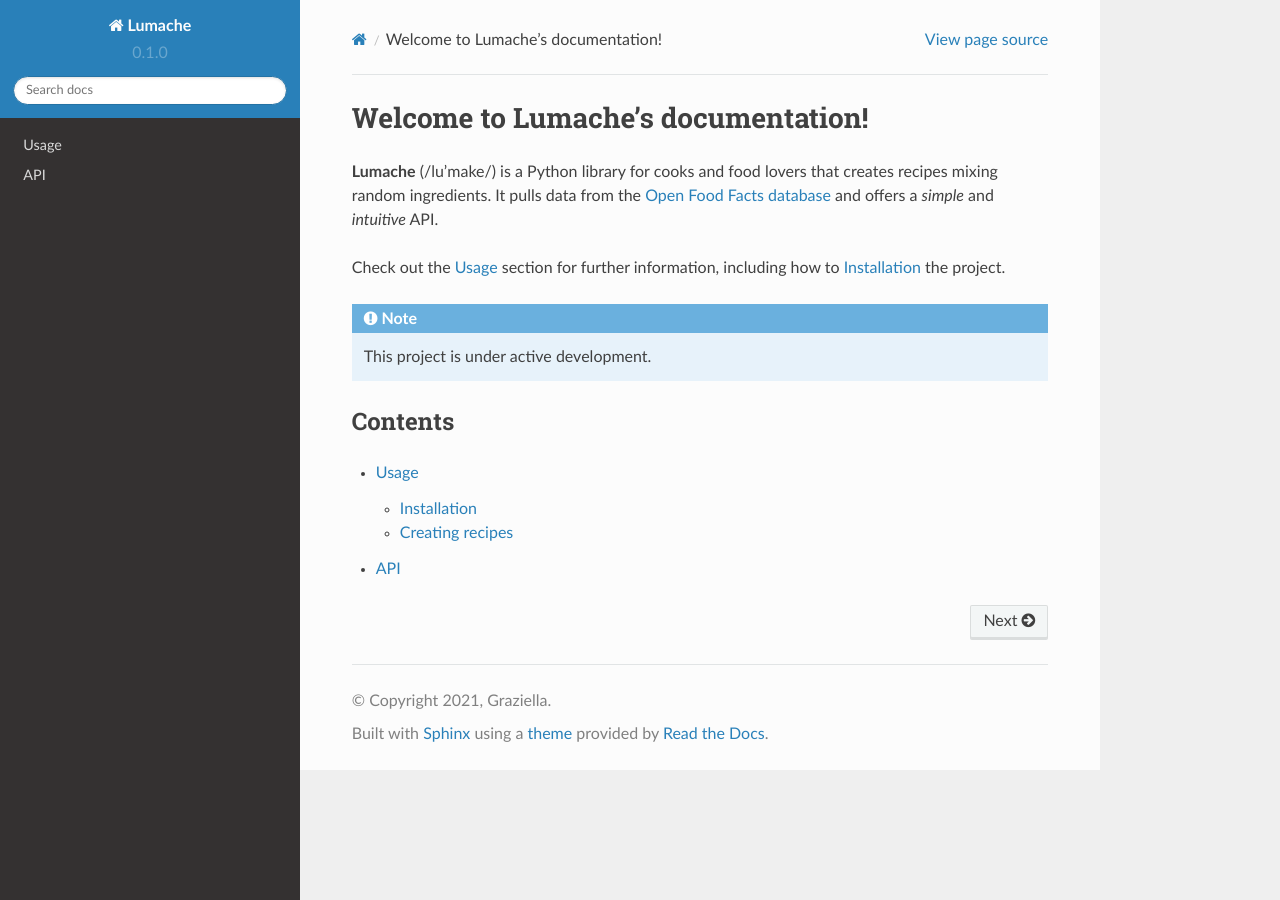
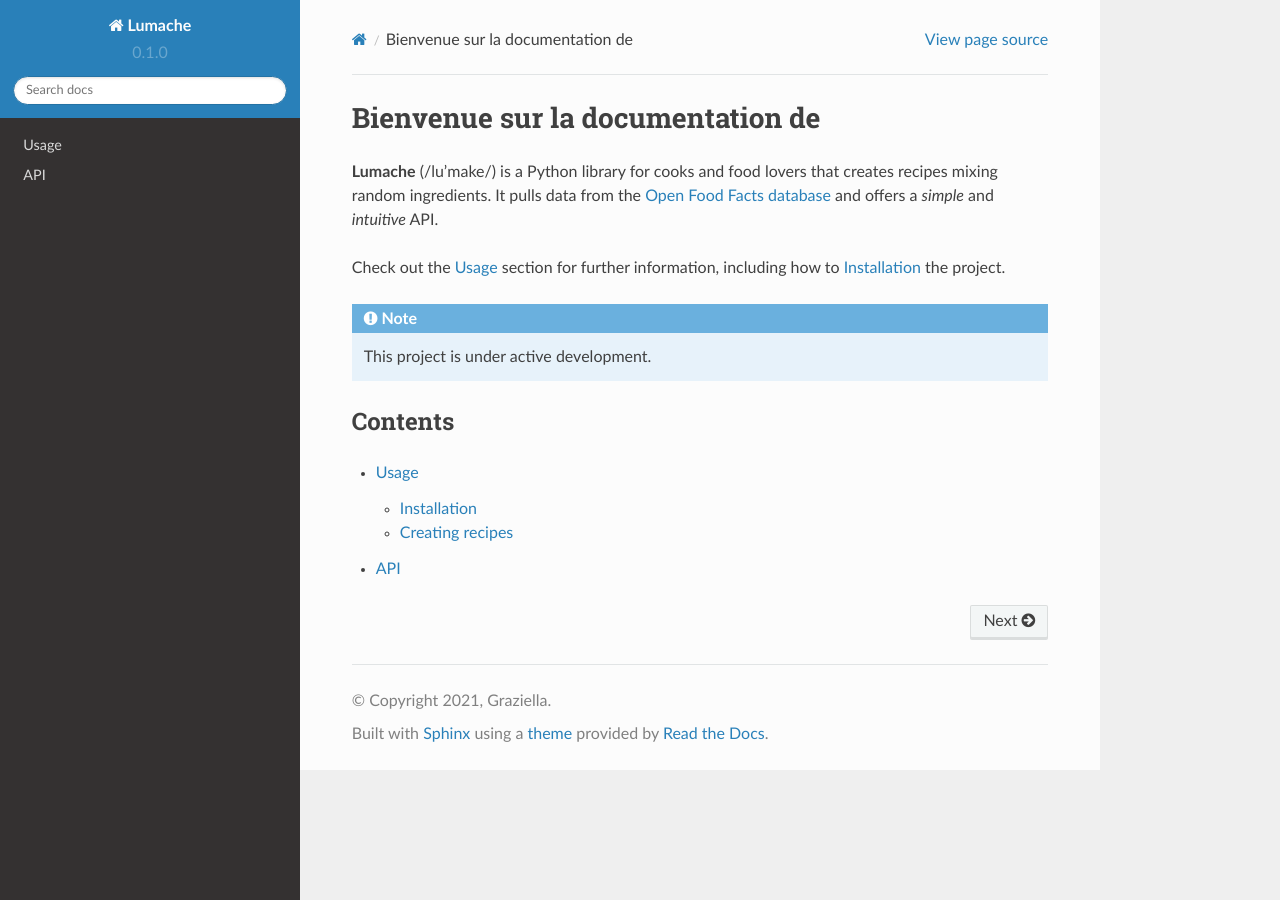
Before and after one commit to mygoa/mygoa_documentation, a Sphinx documentation site: the page built from docs/source/index.rst, in a window 1280 px wide. Built offline with Sphinx 7.4.7 and the Read the Docs theme 2.0.0, drawn with Linux system fonts in a browser that asks for light colours.

Commit message:
Update index.rst

```diff
--- a/docs/source/index.rst
+++ b/docs/source/index.rst
@@ -1,4 +1,4 @@
-Welcome to Lumache's documentation!
+Bienvenue sur la documentation de
 ===================================
 
 **Lumache** (/lu'make/) is a Python library for cooks and food lovers
```
